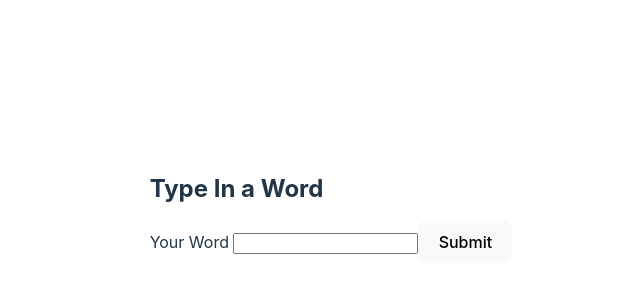
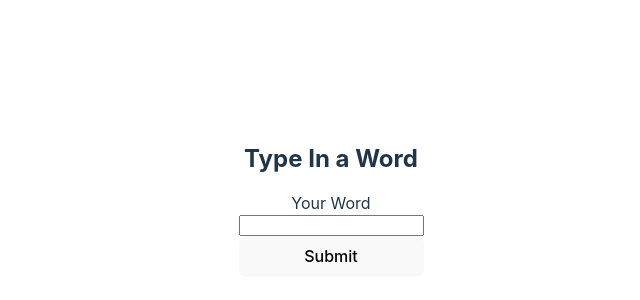
Before and after one commit to Kieren-Foenander/react-interview-question, a React (Vite) app: page / in a window 1280 px wide. Shown: the part 182-482 px from the top of the page, without its empty margins (309-949 px from the left). Built offline with nearby package versions, Linux system fonts and the light colour scheme.

Commit message:
Extracted Component out to allow ability to add other challenges to their own screen

```diff
--- a/package.json
+++ b/package.json
@@ -10,7 +10,8 @@
   },
   "dependencies": {
     "react": "^18.2.0",
-    "react-dom": "^18.2.0"
+    "react-dom": "^18.2.0",
+    "react-router-dom": "^6.4.3"
   },
   "devDependencies": {
     "@types/react": "^18.0.24",
--- a/src/App.css
+++ b/src/App.css
@@ -51,3 +51,7 @@
 .list{
   list-style: none;
 }
+
+ul{
+  padding: 0 0 0 0;
+}
--- a/src/App.tsx
+++ b/src/App.tsx
@@ -1,68 +1,17 @@
-import React, { ChangeEvent, FormEvent, FormHTMLAttributes, Key, useState } from "react"
-import { fetchWords } from "./api/FetchWords"
 
-interface synonym {
-  word: string
-  score: number
-}
+import { Route, Routes } from "react-router-dom"
+import './App.css'
+import WordGame from "./components/WordGame"
 
 function App() {
-  const [word, setWord] = useState<string>("")
-  const [synonyms, setSynonyms] = useState<synonym[]>([])
-
-  const handleWordChange = (e: any) => setWord(e.target.value)
-
-  const handleWordSubmit = (e: FormEvent) => {
-    e.preventDefault
-    fetchWords(word).then(setSynonyms)
-  }
-
-  const handleEnterClicked = (e: React.KeyboardEvent) => {
-    if (e.key === "Enter") {
-      e.preventDefault
-      e.stopPropagation
-      fetchWords(word).then(setSynonyms)
-
-    }
-  }
-
-  const handleWordClicked = (e: any) => {
-    setWord(e.target.innerText)
-    fetchWords(word).then(setSynonyms)
-    console.log(synonyms)
-  }
 
   return (
     <>
-      <div className="container">
-        <h2>Type In a Word</h2>
-          <label htmlFor="word">Your Word </label>
-          <input
-            id="word"
-            type="text"
-            value={word}
-            onChange={handleWordChange}
-            onKeyDown={handleEnterClicked}
-          ></input>
-          <button type="submit" onClick={handleWordSubmit}>
-            Submit
-          </button>
-      </div>
-      <div className="container">
-        <ul>
-          {synonyms.map((words: synonym, i: Key) => {
-            return (
-              <li key={i} className="list" onClick={handleWordClicked}>
-                {words.word}
-              </li>
-            )
-          })}
-        </ul>
-      </div>
+      <Routes>
+        <Route path="/" element={ <WordGame />} />
+      </Routes>
     </>
   )
 }
 
 export default App
-
-//{word: 'hello', score: 2628}
--- /dev/null
+++ b/src/components/WordGame.tsx
@@ -0,0 +1,67 @@
+import React, { FormEvent, Key, useState } from "react"
+import { fetchWords } from "../api/WordApi"
+import '../App.css'
+
+interface synonym {
+  word: string
+  score: number
+}
+
+function WordGame() {
+  const [word, setWord] = useState<string>("")
+  const [synonyms, setSynonyms] = useState<synonym[]>([])
+
+  const handleWordChange = (e: any) => setWord(e.target.value)
+
+  const handleWordSubmit = (e: FormEvent) => {
+    e.preventDefault
+    fetchWords(word).then(setSynonyms)
+  }
+
+  const handleEnterClicked = (e: React.KeyboardEvent) => {
+    if (e.key === "Enter") {
+      e.preventDefault
+      e.stopPropagation
+      fetchWords(word).then(setSynonyms)
+
+    }
+  }
+
+  const handleWordClicked = (e: any) => {
+    setWord(e.target.innerText)
+    fetchWords(word).then(setSynonyms)
+    console.log(synonyms)
+  }
+
+  return (
+    <>
+      <div className="container">
+        <h2>Type In a Word</h2>
+          <label htmlFor="word">Your Word </label>
+          <input
+            id="word"
+            type="text"
+            value={word}
+            onChange={handleWordChange}
+            onKeyDown={handleEnterClicked}
+          ></input>
+          <button type="submit" onClick={handleWordSubmit}>
+            Submit
+          </button>
+      </div>
+      <div className="container">
+        <ul>
+          {synonyms.map((words: synonym, i: Key) => {
+            return (
+              <li key={i} className="list" onClick={handleWordClicked}>
+                {words.word}
+              </li>
+            )
+          })}
+        </ul>
+      </div>
+    </>
+  )
+}
+
+export default WordGame
--- a/src/main.tsx
+++ b/src/main.tsx
@@ -1,10 +1,13 @@
-import React from 'react'
-import ReactDOM from 'react-dom/client'
-import App from './App'
-import './index.css'
+import React from "react"
+import ReactDOM from "react-dom/client"
+import { BrowserRouter } from "react-router-dom"
+import App from "./App"
+import "./index.css"
 
-ReactDOM.createRoot(document.getElementById('root') as HTMLElement).render(
+ReactDOM.createRoot(document.getElementById("root") as HTMLElement).render(
   <React.StrictMode>
-    <App />
+    <BrowserRouter>
+      <App />
+    </BrowserRouter>
   </React.StrictMode>
 )
```
Also changed, not shown: 1 other file (tests, documents, lock files or other folders).
